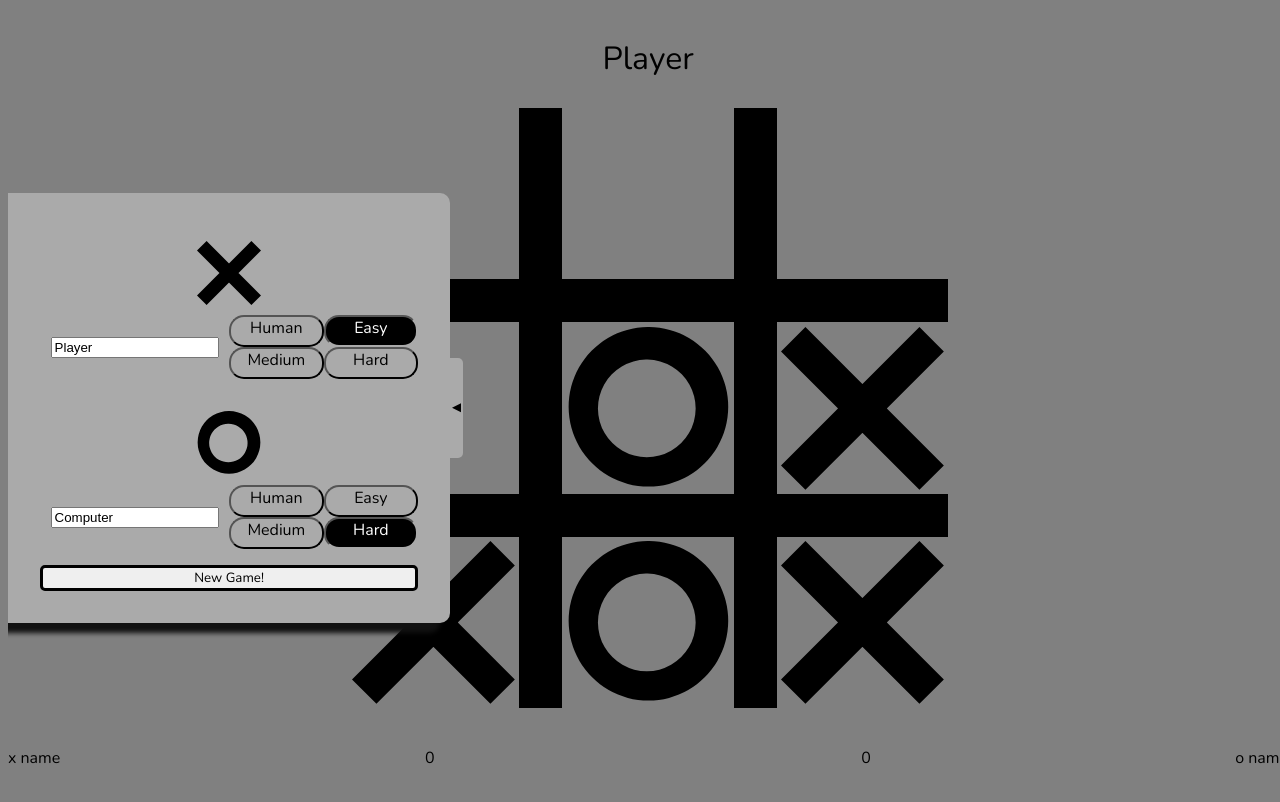
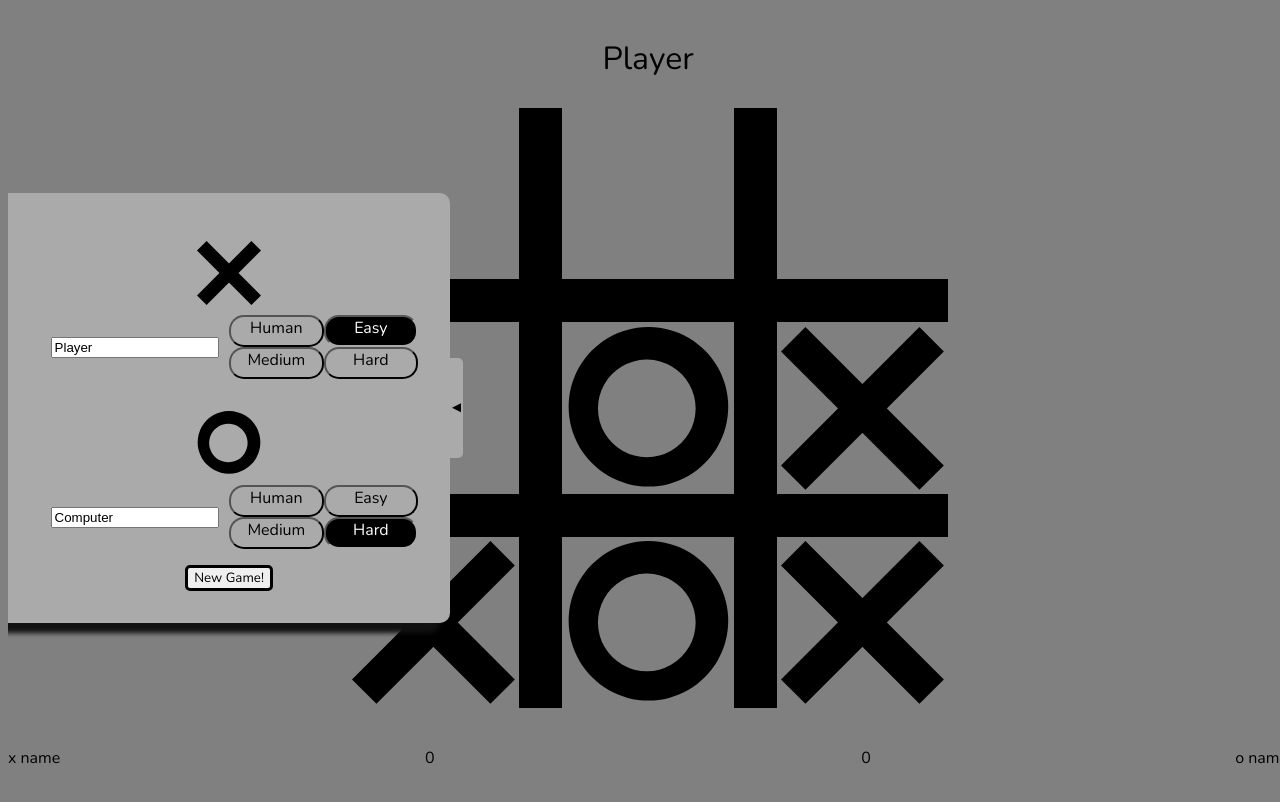
Before and after one commit to The-Slick-Nick/odin-tic-tac-toe, a plain HTML site: page index.html in a window 1280 px wide. Drawn offline with nearby package versions, Linux system fonts and the light colour scheme.

Commit message:
Fix sidebar transition

```diff
--- a/style.css
+++ b/style.css
@@ -3,6 +3,7 @@
 :root {
     overflow: auto;
     font-family: "Nunito", sans-serif;
+    box-sizing: border-box;
 }
 
 
@@ -31,7 +32,7 @@ button,
 
 .hidden {
     visibility: hidden;
-    }
+}
 
 /******************************************************************************
 * Options
@@ -91,21 +92,18 @@ button,
     border-bottom-right-radius: 10px;
     box-shadow: -10px 10px 5px 0px #111111;
 
-
     display: flex;
     flex-flow: column;
 
     width: 100%;
-    transition: width 0.3s ease-out;
+    transition: width 0.3s linear, padding 0.1s linear;
     padding: 2rem;
-}
-
-.game-options-body {
 }
 
 .collapsed-h {
     width: 0px;
-    padding: 0px;
+    padding-left: 0px;
+    padding-right: 0px;
 }
 
 .player-setup {
@@ -151,6 +149,7 @@ button,
 input[type="radio"] {
     display: none;
 }
+
 /* the actual options: */
 input[type="radio"]+label {
     border-radius: 15px;
@@ -168,6 +167,12 @@ input[type="radio"]:checked+label {
     background-color: black;
     border: 2px inset #aaaaaa;
 
+}
+
+.options-submit {
+    overflow: hidden;
+    text-wrap: nowrap;
+    align-self: center;
 }
 
 /******************************************************************************
@@ -314,4 +319,4 @@ svg.loser>path {
 .scorelbl-x>.scorelbl-value,
 .scorelbl-o>.scorelbl-name {
     margin-left: auto;
-    }
+}
```
